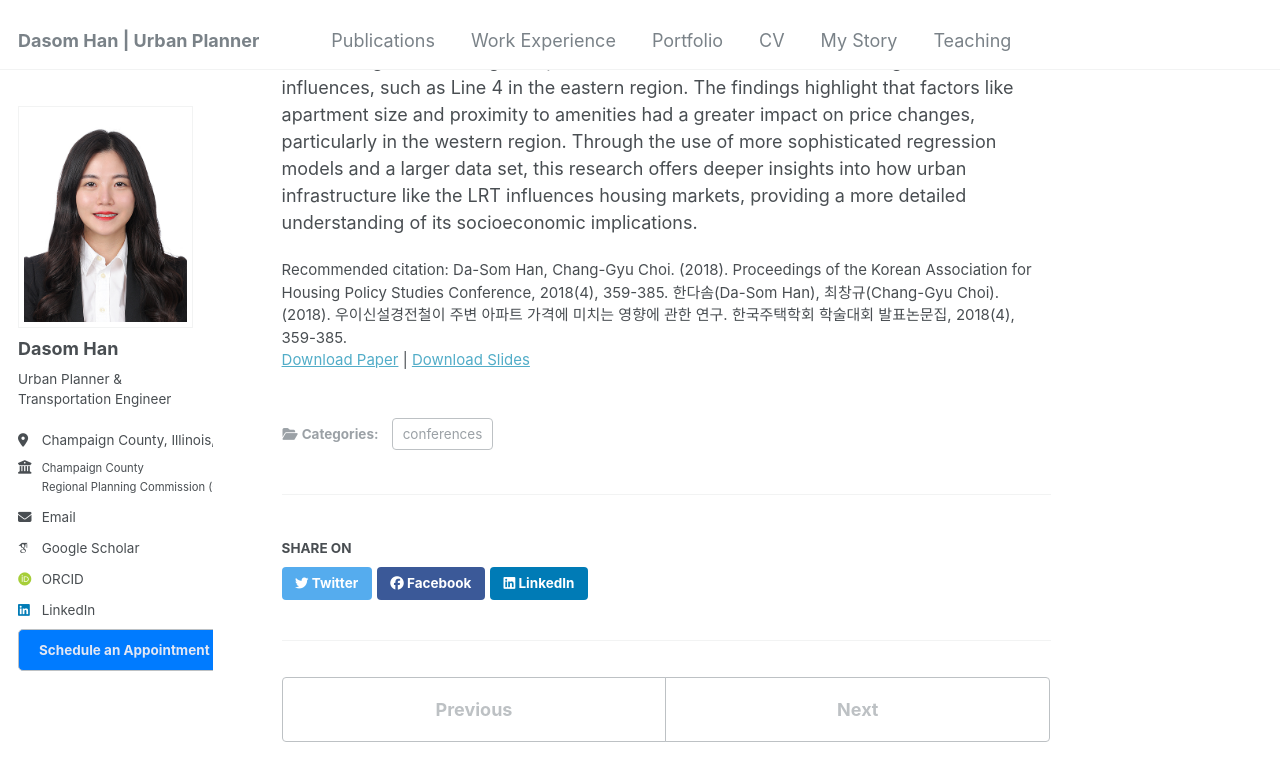
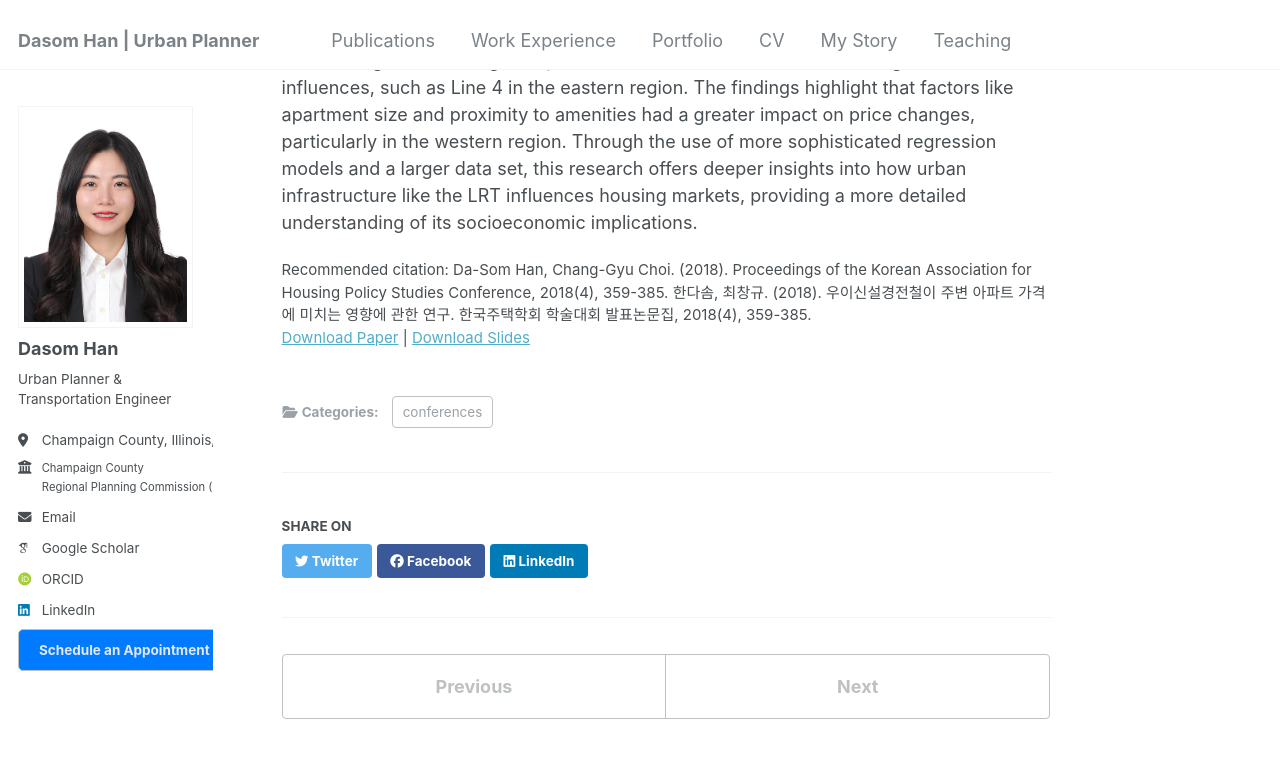
Before and after one commit to dasomh/dasomh.github.io, a Jekyll site: the page built from _publications/2018-10-01-paper-title-number-1.md, in a window 1280 px wide and 900 px high, scrolled down 401 px. Shown: the top 781 px of the window. Built offline with Jekyll 4.4.1, drawn with Linux system fonts in a browser that asks for light colours; some web fonts are replaced.

Commit message:
Update 2018-10-01-paper-title-number-1.md

```diff
--- a/_publications/2018-10-01-paper-title-number-1.md
+++ b/_publications/2018-10-01-paper-title-number-1.md
@@ -8,7 +8,7 @@ date: 2018-12-01
 venue: 'Korean Association for Housing Policy Studies'
 slidesurl: 'http://dasomh.github.io/files/201812_주택학회발표.pdf'
 paperurl: 'https://scholar.kyobobook.co.kr/article/detail/4010027352972'
-citation: 'Da-Som Han, Chang-Gyu Choi. (2018). Proceedings of the Korean Association for Housing Policy Studies Conference, 2018(4), 359-385. 한다솜(Da-Som Han), 최창규(Chang-Gyu Choi). (2018). 우이신설경전철이 주변 아파트 가격에 미치는 영향에 관한 연구. 한국주택학회 학술대회 발표논문집, 2018(4), 359-385.'
+citation: 'Da-Som Han, Chang-Gyu Choi. (2018). Proceedings of the Korean Association for Housing Policy Studies Conference, 2018(4), 359-385. 한다솜, 최창규. (2018). 우이신설경전철이 주변 아파트 가격에 미치는 영향에 관한 연구. 한국주택학회 학술대회 발표논문집, 2018(4), 359-385.'
 ---
 
 This study expands upon previous research presented by the Korean Regional Development Association by incorporating a broader range of factors to assess the socioeconomic impacts of the Ui-Sinseol Light Rail Transit (LRT) on apartment prices. While it continues to use multiple regression analysis, it delves deeper by examining a more comprehensive set of variables, including apartment characteristics such as size and year of construction, environmental factors, and neighborhood socioeconomic conditions. The study provides a more nuanced comparison between the eastern and western regions, isolating the specific effects of the LRT and considering additional influences, such as Line 4 in the eastern region. The findings highlight that factors like apartment size and proximity to amenities had a greater impact on price changes, particularly in the western region. Through the use of more sophisticated regression models and a larger data set, this research offers deeper insights into how urban infrastructure like the LRT influences housing markets, providing a more detailed understanding of its socioeconomic implications.
```
